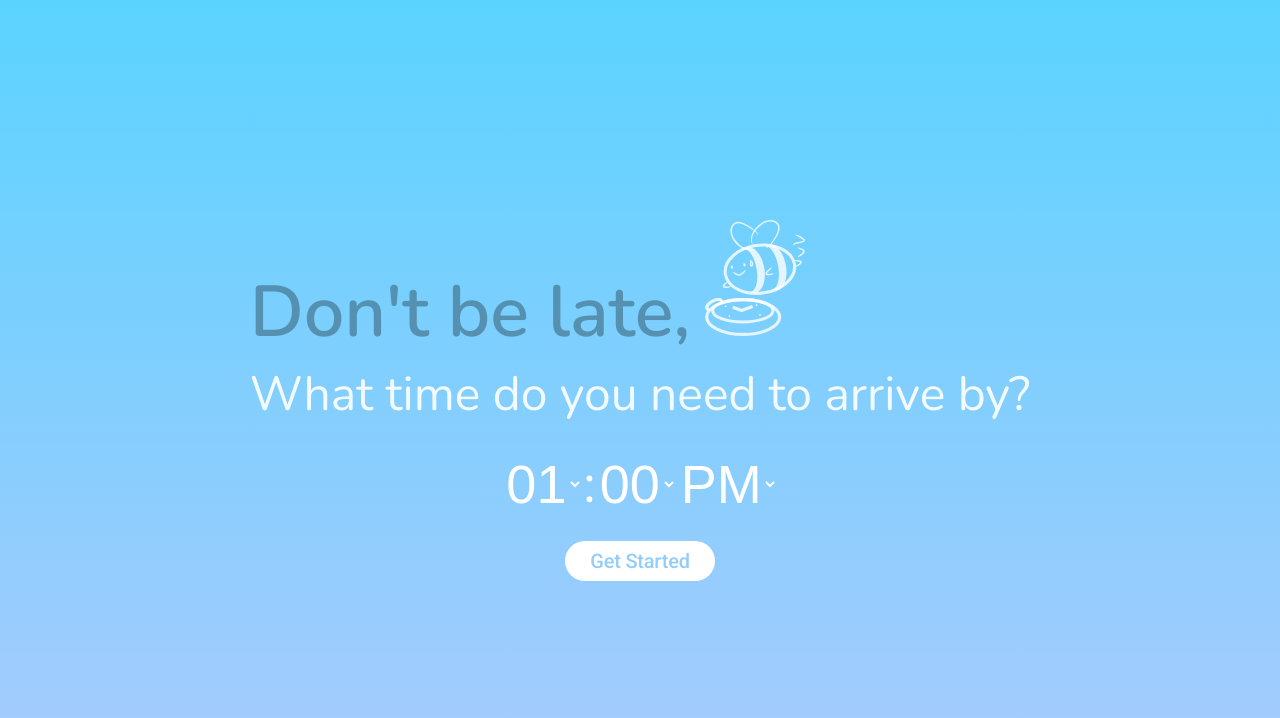
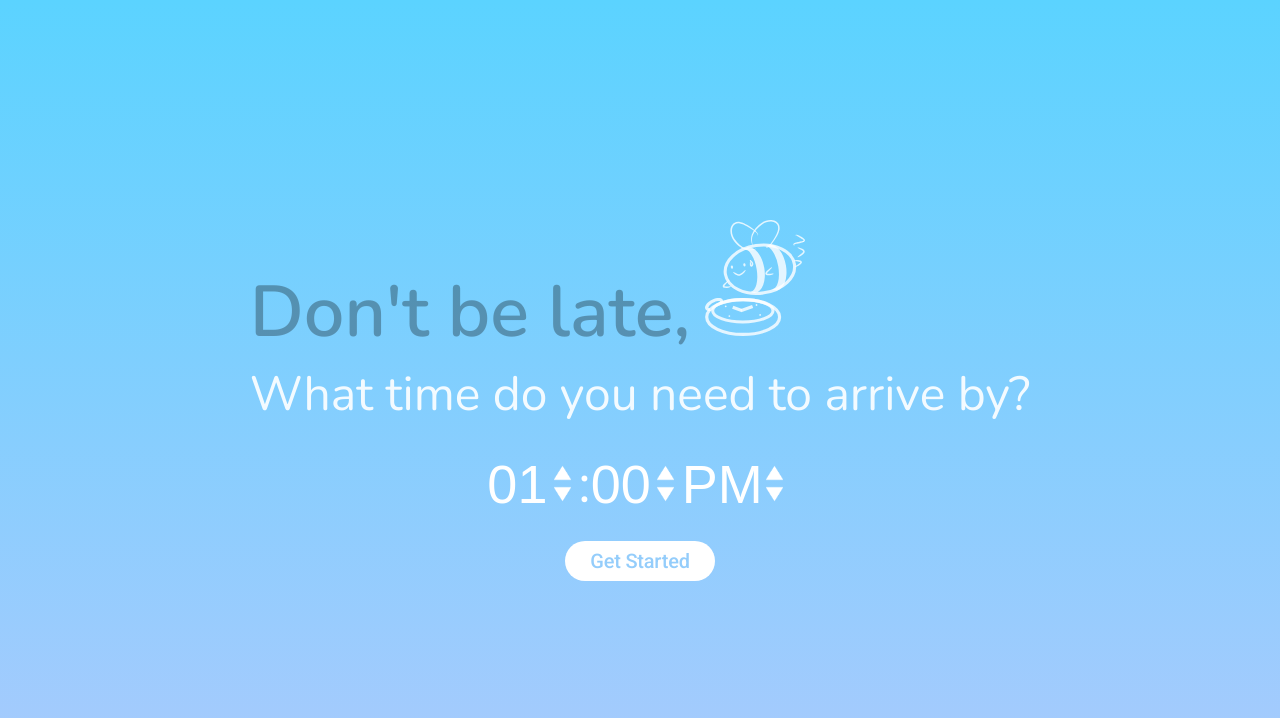
Before and after one commit to vhluu/bee-on-time, a React (Create React App) app: page / in a window 1280 px wide. Shown: the top 718 px of the page. Built offline with nearby package versions, Linux system fonts and the light colour scheme.

Commit message:
fixing arrows

```diff
--- a/src/App.css
+++ b/src/App.css
@@ -346,8 +346,17 @@ main {
   font-size: 32px;
   color: #fff;
   border: 0;
-  /* -webkit-appearance:none; */
+  -webkit-appearance:none;
+  -moz-appearance:none;
+  padding-right: 30px;
+  background-image: url(/arrows.png);
+  background-repeat: no-repeat;
+  background-position: center right 10%;
+  background-size: 17px;
 }
+
+/* IE 11*/
+.time-input select::-ms-expand { display: none; }
 
 #time-divider {
   font-size: 32px;
```
Also changed, not shown: public/arrows.png (added).
